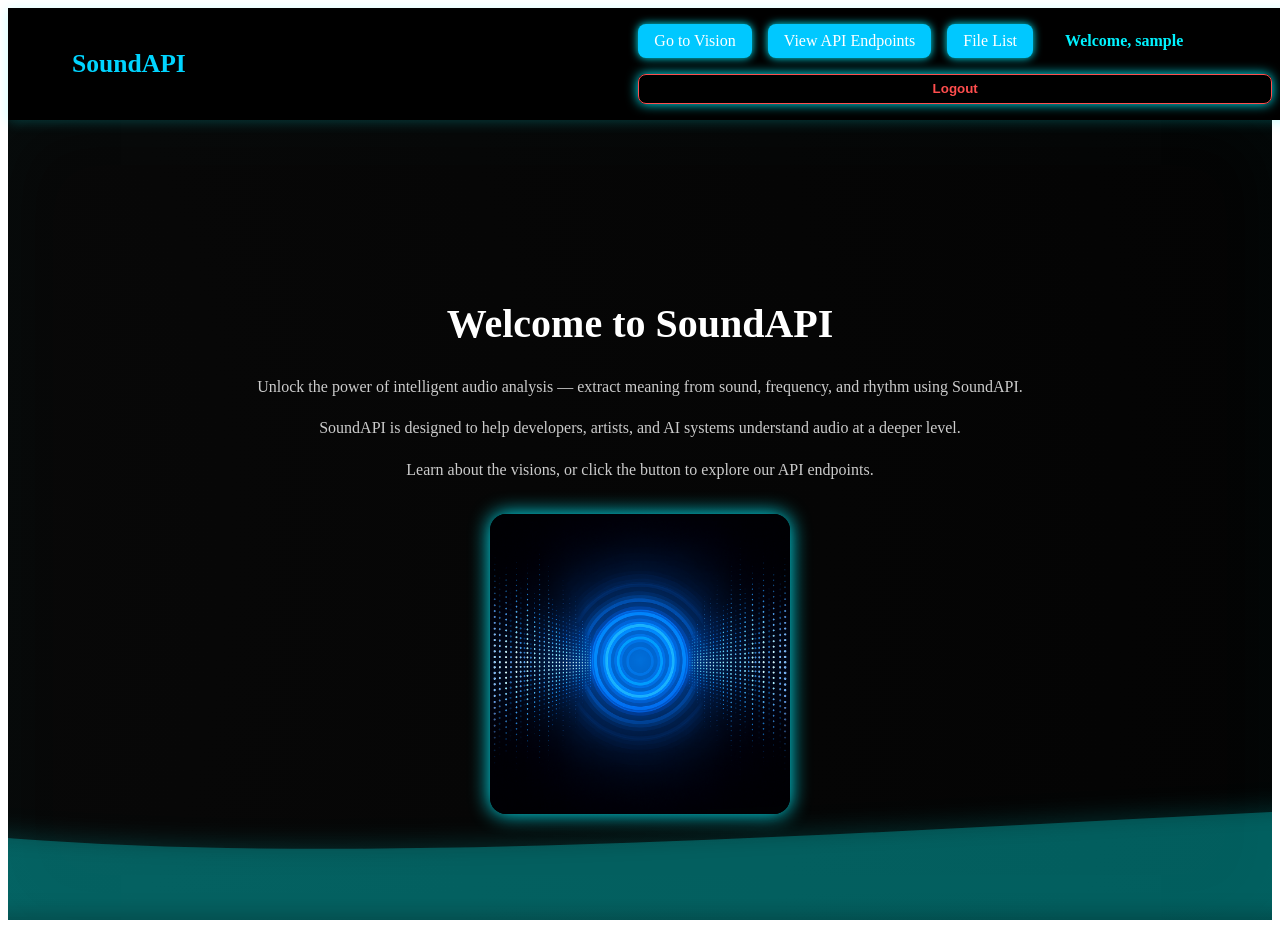
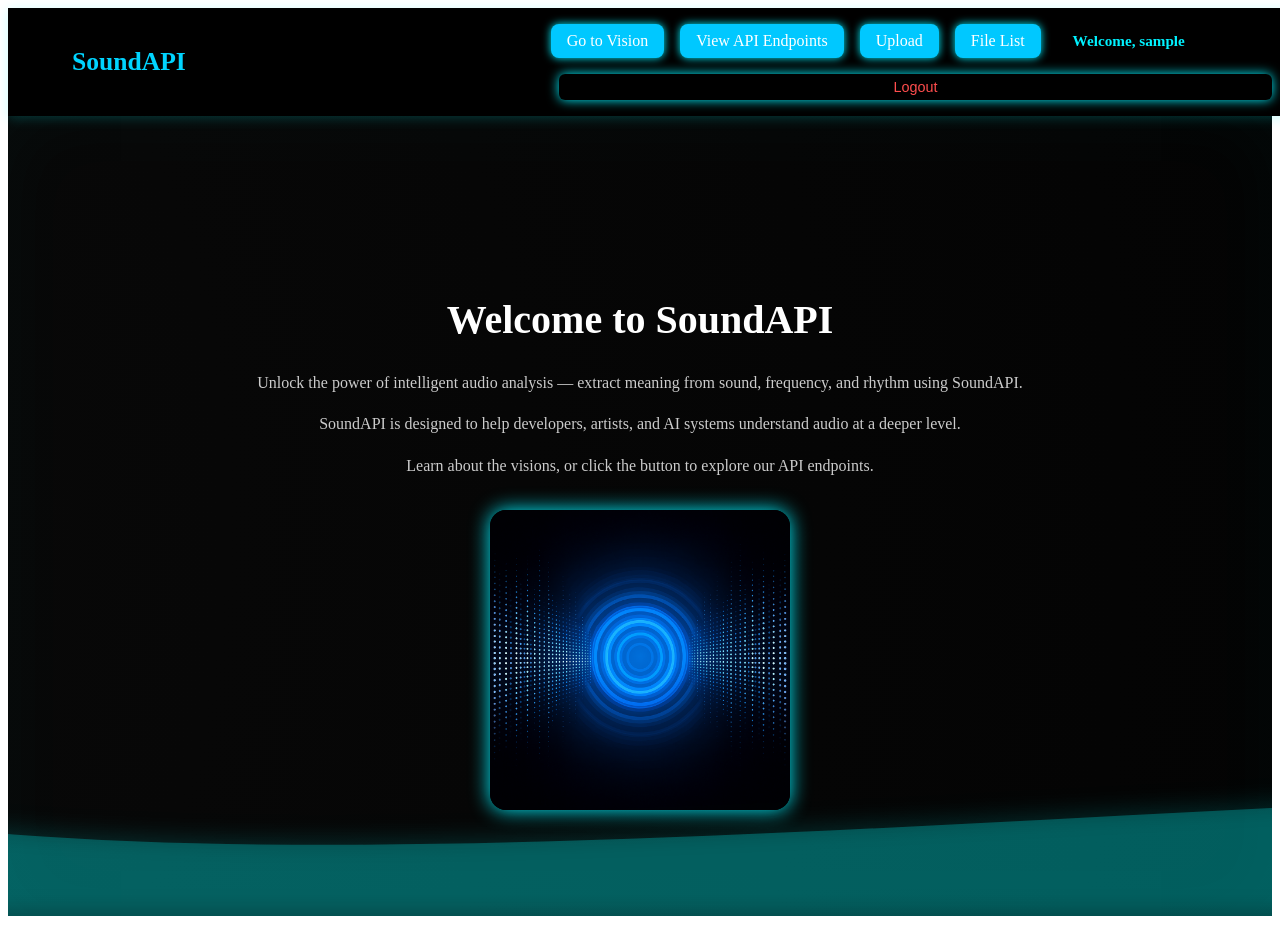
Before and after one commit to ShadowB0X/Deployed-VSC-for-Shadowbox.dk, a React (Vite) app: page / in a window 1280 px wide. Shown: the top 928 px of the page. Built offline with nearby package versions, Linux system fonts and the light colour scheme; sample sign-in values are in the browser's storage.

Commit message:
blablablablalblalblablalbal im ded

```diff
--- a/src/components/Navbar.module.css
+++ b/src/components/Navbar.module.css
@@ -51,21 +51,23 @@
   margin-left: 1rem;
   color: #00f2ff;
   font-weight: bold;
+  font-size: 0.95rem;
 }
 
 .logoutButton {
-  background: transparent;
-  border: 1px solid #ff4d4d;
+  background: none;
+  border: none;
   color: #ff4d4d;
-  padding: 0.4rem 0.8rem;
-  border-radius: 8px;
+  font-size: 0.9rem;
+  padding: 0.3rem 0.6rem;
+  margin-left: 0.5rem;
+  border-radius: 6px;
   cursor: pointer;
-  font-weight: bold;
-  transition: all 0.3s ease;
+  font-weight: 500;
+  transition: all 0.2s ease;
 }
 
 .logoutButton:hover {
   background: #ff4d4d;
   color: #000;
-  box-shadow: 0 0 8px rgba(255, 77, 77, 0.6);
 }
--- a/src/pages/Navbar.jsx
+++ b/src/pages/Navbar.jsx
@@ -1,5 +1,5 @@
 import { Link, useNavigate } from 'react-router-dom';
-import styles from '../components/Navbar.module.css';
+import styles from '../components/Navbar.module.css'; // You can change path to ../pages if needed
 
 export default function Navbar({ username, onLogout }) {
   const navigate = useNavigate();
@@ -16,6 +16,7 @@ export default function Navbar({ username, onLogout }) {
 
         <div className={styles.navLinks}>
           <Link to="/vision" className={styles.link}>Go to Vision</Link>
+
           <a
             href="https://api.powersurge.dk/api/routes"
             target="_blank"
@@ -24,7 +25,14 @@ export default function Navbar({ username, onLogout }) {
           >
             View API Endpoints
           </a>
+
+          {/* ✅ Upload button, visible only when logged in */}
+          {username && (
+            <Link to="/upload" className={styles.link}>Upload</Link>
+          )}
+
           <Link to="/filelist" className={styles.link}>File List</Link>
+
           {!username && <Link to="/login" className={styles.link}>Login</Link>}
           {!username && <Link to="/register" className={styles.link}>Register</Link>}
 
```
